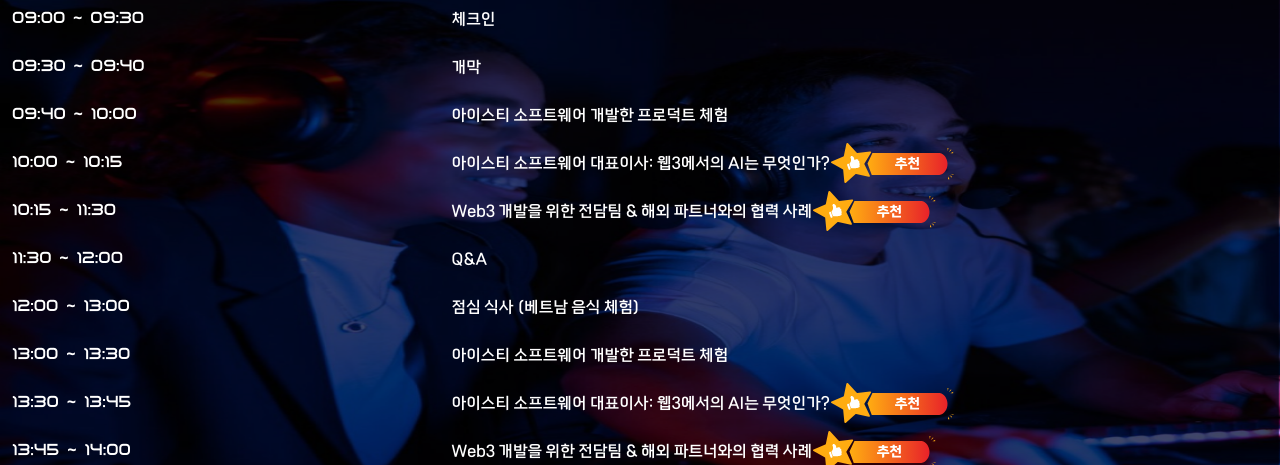
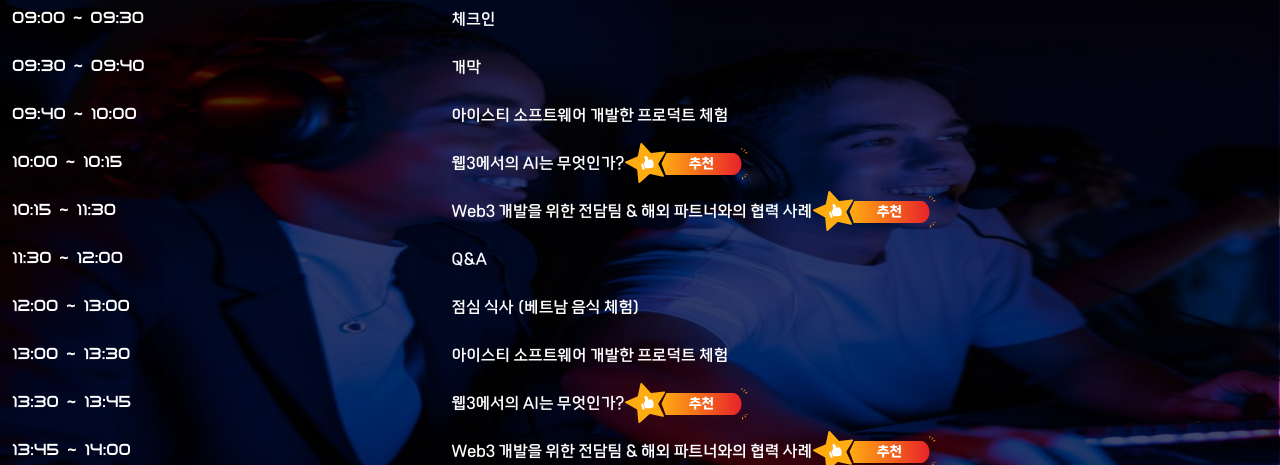
Before and after one commit to nguyenviet02/vietnam-it-developer-house, a React (Vite) app: page /web3-odyssey in a window 1280 px wide. Shown: the part 1747-2212 px from the top of the page. Built offline with nearby package versions, Linux system fonts and the light colour scheme; what fluid-tailwind would draw is missing.

Commit message:
Update EventHighlight.tsx

```diff
--- a/src/components/web3-odyssey/EventHighlight.tsx
+++ b/src/components/web3-odyssey/EventHighlight.tsx
@@ -23,7 +23,7 @@ const EventHighlight = () => {
         },
         {
           time: "10:00 ~ 10:15",
-          title: "아이스티 소프트웨어 대표이사: 웹3에서의 AI는 무엇인가?",
+          title: "웹3에서의 AI는 무엇인가?",
           isSpotlight: true,
         },
         {
@@ -45,7 +45,7 @@ const EventHighlight = () => {
         },
         {
           time: "13:30 ~ 13:45",
-          title: "아이스티 소프트웨어 대표이사: 웹3에서의 AI는 무엇인가?",
+          title: "웹3에서의 AI는 무엇인가?",
           isSpotlight: true,
         },
         {
```
